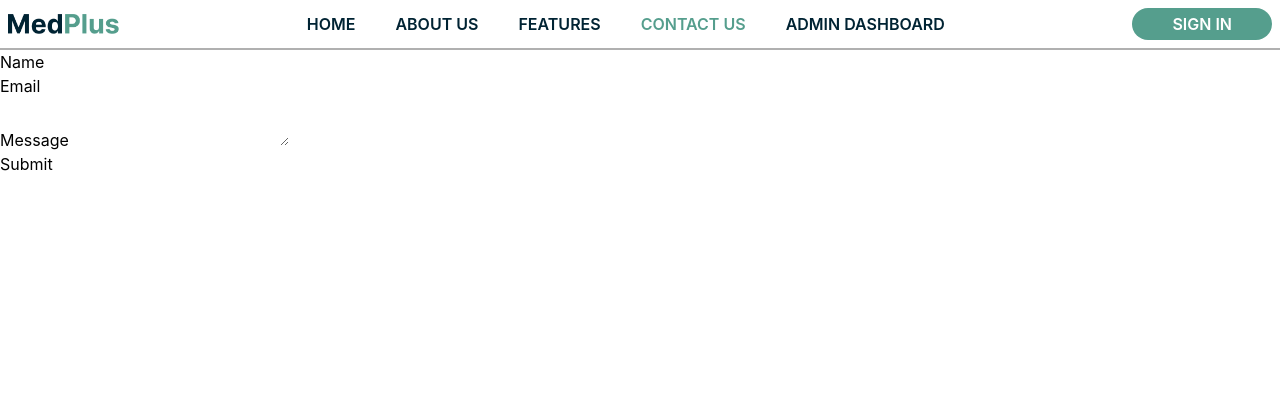
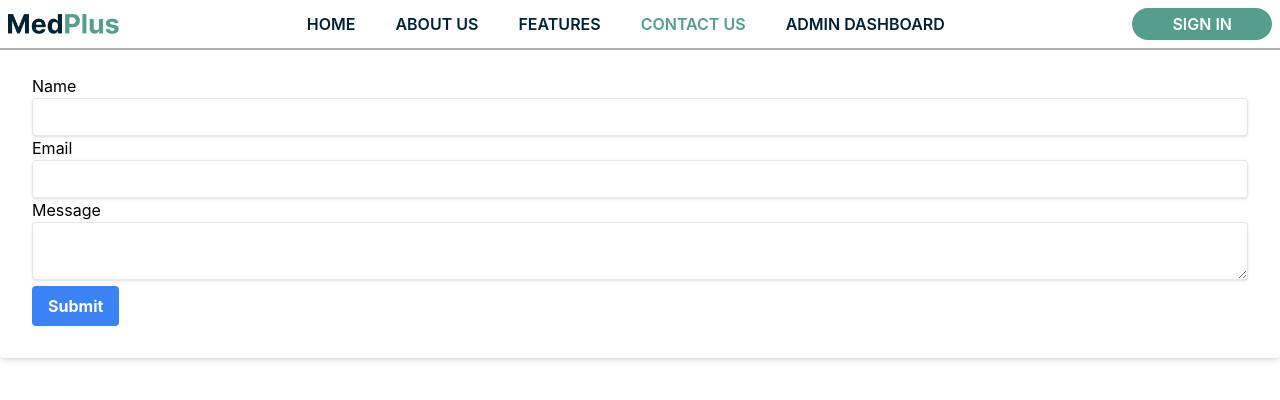
Before and after one commit to samindika97/MedPlus, a React (Create React App) app in the folder frontend/: page /contact-us in a window 1280 px wide. Shown: the top 400 px of the page. Built offline with nearby package versions, Linux system fonts and the light colour scheme.

Commit message:
Stuling added to contact us form

```diff
--- a/frontend/src/pages/Contactus.jsx
+++ b/frontend/src/pages/Contactus.jsx
@@ -27,18 +27,18 @@ const ContactUs = () => {
 
     return (
         <div>
-            <form onSubmit={handleSubmit}>
+            <form onSubmit={handleSubmit} className="bg-white shadow-md rounded px-8 pt-6 pb-8 mb-4">
                 <div>
                     <label htmlFor="name">Name</label>
                     <input
                         type="text"
                         id="name"
-                        className={errors.name && touched.name ? "input-error" : ""}
+                        className={errors.name && touched.name ? "shadow appearance-none border border-redDefault-500 rounded w-full py-2 px-3 text-gray-700 mb-3 leading-tight focus:outline-none focus:shadow-outline" : "shadow appearance-none border rounded w-full py-2 px-3 text-gray-700 leading-tight focus:outline-none focus:shadow-outline"}
                         value={values.name}
                         onBlur={handleBlur}
                         onChange={handleChange}
                     />
-                    {errors.name && touched.name && <p className="error">{errors.name}</p>}
+                    {errors.name && touched.name && <p className="text-redDefault-500 text-xs italic">{errors.name}</p>}
 
 
                 </div>
@@ -47,26 +47,26 @@ const ContactUs = () => {
                     <input
                         type="email"
                         id="email"
-                        className={errors.email && touched.email ? "input-error" : ""}
+                        className={errors.email && touched.email ? "shadow appearance-none border border-redDefault-500 rounded w-full py-2 px-3 text-gray-700 mb-3 leading-tight focus:outline-none focus:shadow-outline" : "shadow appearance-none border rounded w-full py-2 px-3 text-gray-700 leading-tight focus:outline-none focus:shadow-outline"}
                         value={values.email}
                         onBlur={handleBlur}
                         onChange={handleChange}
                     />
-                    {errors.email && touched.email && <p className="error">{errors.email}</p>}
+                    {errors.email && touched.email && <p className="text-redDefault-500 text-xs italic">{errors.email}</p>}
                 </div>
                 <div>
                     <label htmlFor="message">Message</label>
                     <textarea
                         id="message"
-                        className={errors.message && touched.message ? "input-error" : ""}
+                        className={errors.message && touched.message ? "shadow appearance-none border border-redDefault-500 rounded w-full py-2 px-3 text-gray-700 mb-3 leading-tight focus:outline-none focus:shadow-outline" : "shadow appearance-none border rounded w-full py-2 px-3 text-gray-700 leading-tight focus:outline-none focus:shadow-outline"}
                         value={values.message}
                         onBlur={handleBlur}
                         onChange={handleChange}
                     ></textarea>
-                    {errors.message && touched.message && <p className="error">{errors.message}</p>}
+                    {errors.message && touched.message && <p className="text-redDefault-500 text-xs italic">{errors.message}</p>}
                 </div>
 
-                <input type="submit" className="bg-primary" value="Submit" />
+                <input type="submit" className="bg-blueDefault-500 hover:bg-blueDefault-700 text-white font-bold py-2 px-4 rounded focus:outline-none focus:shadow-outline" value="Submit" />
             </form>
         </div>
     );
--- a/frontend/tailwind.config.js
+++ b/frontend/tailwind.config.js
@@ -1,4 +1,6 @@
 /** @type {import('tailwindcss').Config} */
+const colors = require('tailwindcss/colors');
+
 module.exports = {
   content: ["./src/**/*.{js,jsx,ts,tsx}"],
   theme: {
@@ -13,6 +15,12 @@ module.exports = {
       red: "#8B0000",
       grey: "#B0B0B0",
       lightGrey: "#E5E9EB",
+      gray: colors.gray,
+      emerald: colors.emerald,
+      indigo: colors.indigo,
+      yellow: colors.yellow,
+      blueDefault: colors.blue,
+      redDefault:colors.red,
     },
     extend: {
       backgroundImage: {
```
